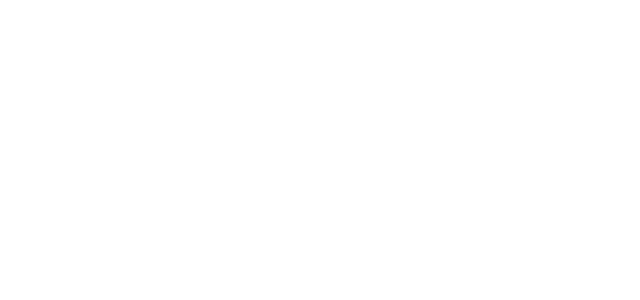
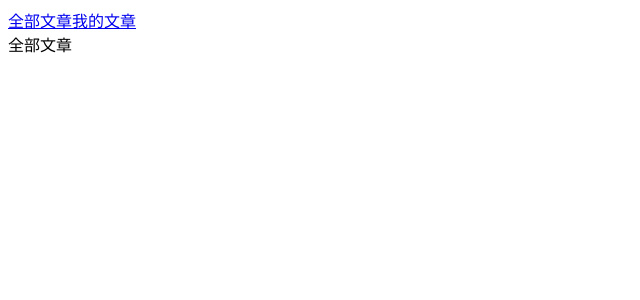
Before and after one commit to Dra-Tammer/base_admin_starter, a Vue app: page /#/article/all in a window 1280 px wide. Before the commit this address had no page. Shown: the top 300 px of the page, without its empty margins (0-640 px from the left). Built offline with nearby package versions, Linux system fonts and the light colour scheme.

Commit message:
router.ts添加主页重定向，引入文章的基础框架

```diff
--- /dev/null
+++ b/src/layout/index.vue
@@ -0,0 +1,13 @@
+<script lang="ts" setup="">
+
+</script>
+<template>
+  <router-link to="/article/all">全部文章</router-link>
+  <router-link to="/article/me">我的文章</router-link>
+  <div>
+    <router-view></router-view>
+  </div>
+</template>
+<style lang="css" scoped>
+
+</style>
--- a/src/router/index.ts
+++ b/src/router/index.ts
@@ -1,10 +1,44 @@
 import {createRouter, createWebHashHistory} from 'vue-router'
+import Layout from '@/layout/index.vue'
 
 const routes = [
     {
         path: '/',
         name: 'Home',
-        component: () => import("@/views/home/index.vue")
+        // 进入home页面的时候加载所有路由
+        component: Layout,
+        redirect: '/article',
+        children: [
+            {
+                path: 'article',
+                name: '文章管理',
+                meta: {
+                    requiresAuth: true,
+                    icon: 'user'
+                },
+                redirect: '/article/all',
+                children: [
+                    {
+                        path: '/article/all',
+                        name: '全部文章',
+                        meta: {
+                            requiresAuth: true,
+                            icon: 'avatar',
+                        },
+                        component: () => import("@/views/articles/AllArticles.vue")
+                    },
+                    {
+                        path: '/article/me',
+                        name: '我的文章',
+                        meta: {
+                            requireAuth: true,
+                            icon: 'avatar'
+                        },
+                        component: () => import("@/views/articles/MyArticles.vue")
+                    }
+                ]
+            }
+        ]
     },
     {
         path: '/register',
--- /dev/null
+++ b/src/views/articles/AllArticles.vue
@@ -0,0 +1,9 @@
+<script lang="ts" setup="">
+
+</script>
+<template>
+  <div>全部文章</div>
+</template>
+<style lang="css" scoped>
+
+</style>
--- /dev/null
+++ b/src/views/articles/MyArticles.vue
@@ -0,0 +1,10 @@
+<script lang="ts" setup="">
+</script>
+<template>
+  <div>
+    我的文章
+  </div>
+</template>
+<style lang="css" scoped>
+
+</style>
```
